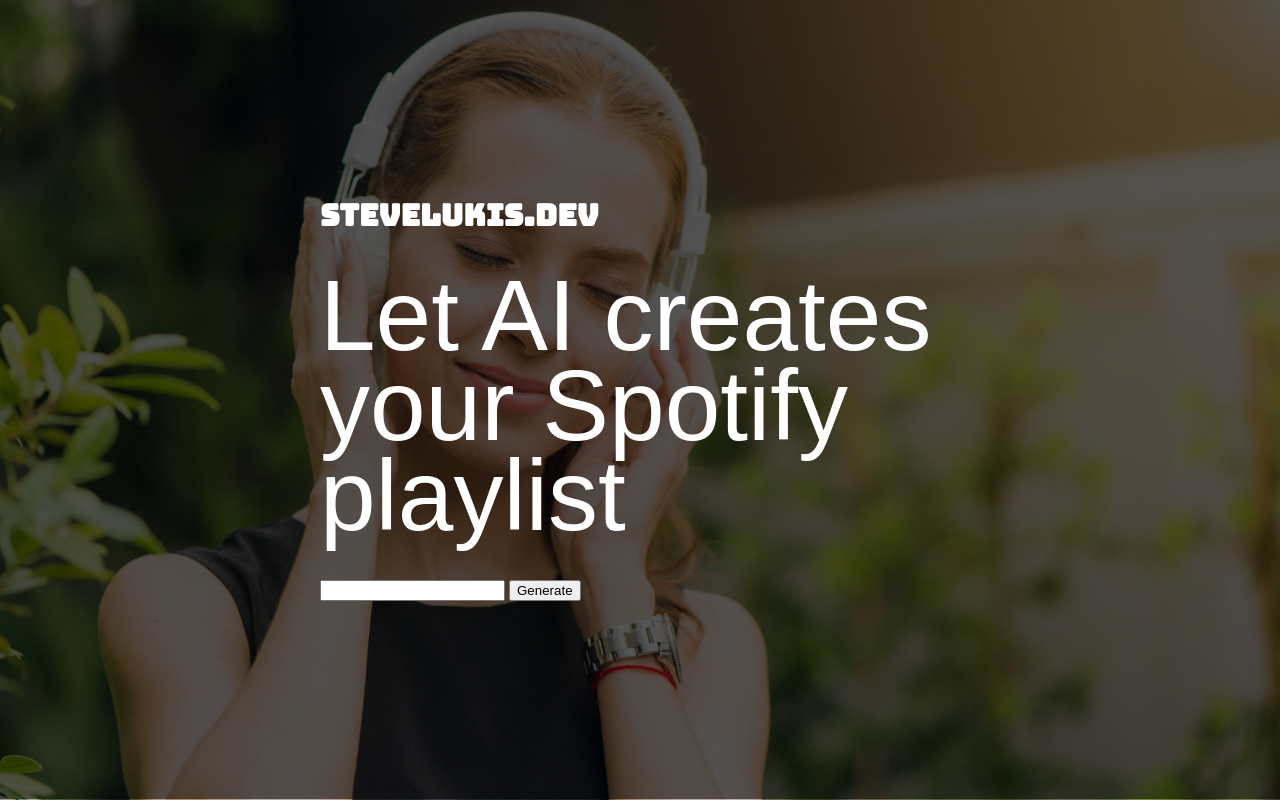
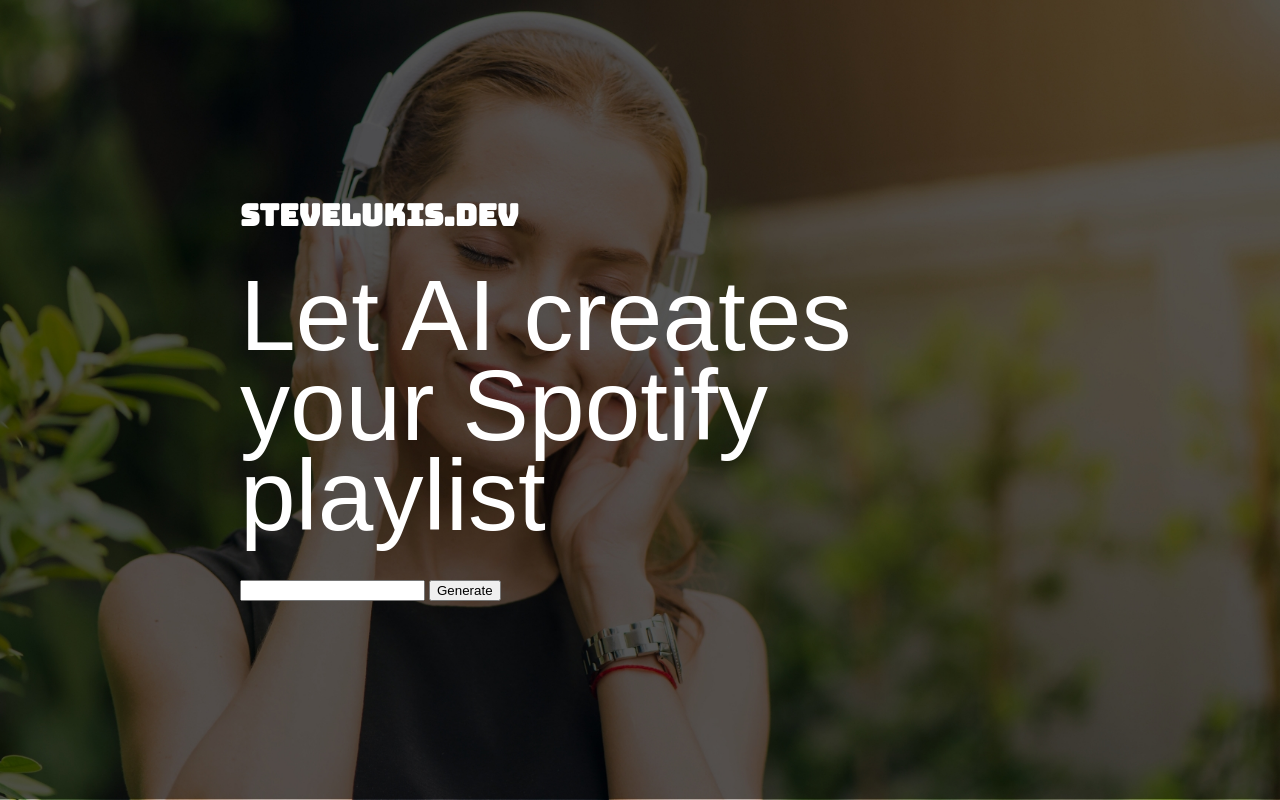
Before and after one commit to seuno-dev/openai-spotify-playlist, a Flask app: page / in a window 1280 px wide. Run offline with Flask 3, Linux system fonts and the light colour scheme; parts of the project's set-up code (start-up, migrations or seed data) failed here and were passed over; some web fonts are replaced.

Commit message:
fix: Update UI layout and improve CSS classes naming
Simplified the layout structure and improved the readability of CSS classes in both "index.html" and "main.css". Replaced "background" and "text-container" divs with a more semantic "container" div, and revised the "text" class name to "color-white" to better reflect its function. Changes are aimed at improving code maintainability and readability.

```diff
--- a/static/css/main.css
+++ b/static/css/main.css
@@ -2,7 +2,7 @@
     margin: 0;
 }
 
-.background {
+body {
     background-image: url("../images/background.jpg");
     height: 100vh;
     width: 100%;
@@ -15,11 +15,11 @@
     align-items: center;
 }
 
-.text-container {
-    width: 50%;
+.container {
+    max-width: 800px;
 }
 
-.text {
+.color-white {
     color: white;
 }
 
--- a/templates/index.html
+++ b/templates/index.html
@@ -9,15 +9,13 @@
   <link href="https://fonts.googleapis.com/css2?family=Aldrich&family=Bungee&display=swap" rel="stylesheet">
 </head>
 <body>
-  <div class="background">
-    <div class="text-container">
-      <h3 class="text text-name">stevelukis.dev</h3>
-      <h1 class="text text-title">Let AI creates your Spotify playlist</h1>
+    <div class="container">
+      <h3 class="color-white text-name">stevelukis.dev</h3>
+      <h1 class="color-white text-title">Let AI creates your Spotify playlist</h1>
       <form>
         <input>
         <button>Generate</button>
       </form>
     </div>
-  </div>
 </body>
 </html>
```
